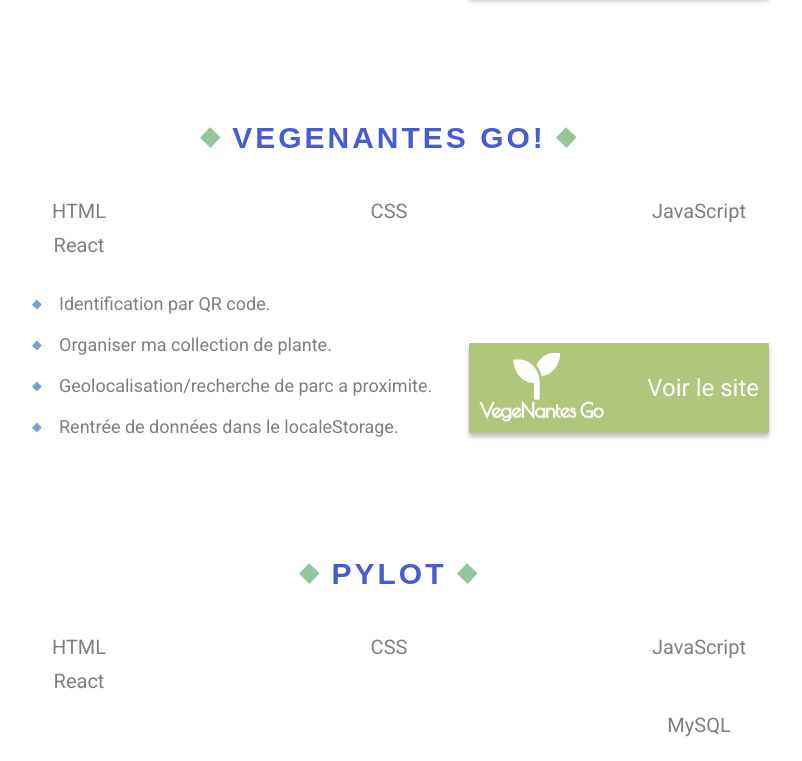
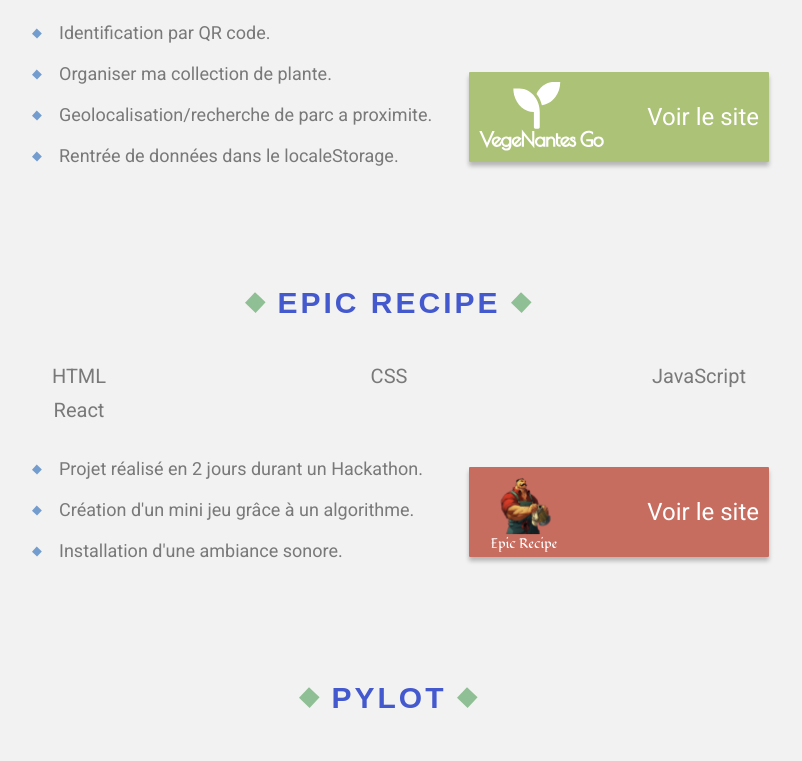
Before and after one commit to fdebrabant/portfolio, a React (Create React App) app: page / in a window 1280 px wide. Shown: the part 2699-3460 px from the top of the page, without its empty margins (251-1053 px from the left). Built offline with nearby package versions, Linux system fonts and the light colour scheme; a web font is replaced by a local one.

Commit message:
add project epic

```diff
--- a/src/App.jsx
+++ b/src/App.jsx
@@ -20,11 +20,11 @@ function App() {
         <main>
           <Status />
           <BoutonDl />
-          <Contact />
           <Competences />
           <Projets />
           <Formations />
           <Experiences />
+          <Contact />
         </main>
         <Footer />
       </div>
--- a/src/components/data/project_list.js
+++ b/src/components/data/project_list.js
@@ -15,6 +15,11 @@ const projectList = {
         "Geolocalisation / recherche de trajets.",
         "Systeme d’alerte en cas de probleme. "
     ],
+    "epic_recipe": [
+        "Projet réalisé en 2 jours durant un Hackathon.",
+        "Création d'un mini jeu grâce à un algorithme.",
+        "Installation d'une ambiance sonore.",
+    ],
 };
 
 export default projectList;
--- a/src/css/bouton.css
+++ b/src/css/bouton.css
@@ -40,6 +40,20 @@
     margin-bottom: 30px;
 }
 
+.buttonEpic{
+    background-color: rgba(181, 53, 35, 0.7);
+    width: 280px;
+    height: 80px;
+    box-shadow: 0px 4px 4px rgba(0, 0, 0, 0.25);
+    border-radius: 1px;
+    margin: auto;
+    display: flex;
+    justify-content: space-between;
+    align-items: center;
+    padding: 5px 10px;
+    margin-bottom: 30px;
+}
+
 .logoPlayerWild {
     background: url(../assets/img/logo-player-wild.svg) no-repeat center/cover;
     width: 95px;
@@ -58,6 +72,12 @@
     height: 30px;
 }
 
+.logoEpic{
+    background: url(../assets/img/logo-epic.svg) no-repeat center/cover;
+    width: 90px;
+    height: 80px;
+}
+
 a {
     text-decoration: none;
     outline: none;
--- a/src/css/main.css
+++ b/src/css/main.css
@@ -6,6 +6,7 @@
     /* fonts */
     --roboto: 'Roboto', sans-serif;
     --federo: 'Federo', sans-serif;
+    background-color: #F3F2F2;
 
 }
 
--- a/src/views/Competences.jsx
+++ b/src/views/Competences.jsx
@@ -23,12 +23,9 @@ export default function Competences() {
            <div>
                 <TitleSecond text='OUTILLAGE' size='secondTitle' />
                 <OutillageIcons />
-                <Text
-                    text='Créer des maquettes de sites interactives.'
-                />
+                <Text text='Créer des maquettes de sites interactives.' />
                 <Text text='Coder de manière lisible, propre et organisée.'/>
-                <Text text='Travailler sur des branches et faire des pull Request.Créer / utiliser une API.'/>
-                <Text text=' Manipuler une base de donnée.'/>
+                <Text text='Travailler sur des branches et faire des pull Request.'/>
            </div>
         </div>
     )
--- a/src/views/Projets.jsx
+++ b/src/views/Projets.jsx
@@ -41,6 +41,18 @@ export default function Projets() {
                 </div>
             </div>
             <div>
+                <TitleSecond text='EPIC RECIPE' size='secondTitle' />
+                <FrontEndIcons />
+                <div className='blockProjet'>
+                    <List list={projectList.epic_recipe}/>
+                    <BoutonProjet
+                        link='https://epic-recipe.netlify.app/'
+                        logo='logoEpic'
+                        style='buttonEpic'
+                    />
+                </div>
+            </div>
+            <div>
                 <TitleSecond text='PYLOT' size='secondTitle' />
                 <FrontEndIcons />
                 <BackEndIcons />
```
Also changed, not shown: src/assets/img/logo-epic.svg (added).
